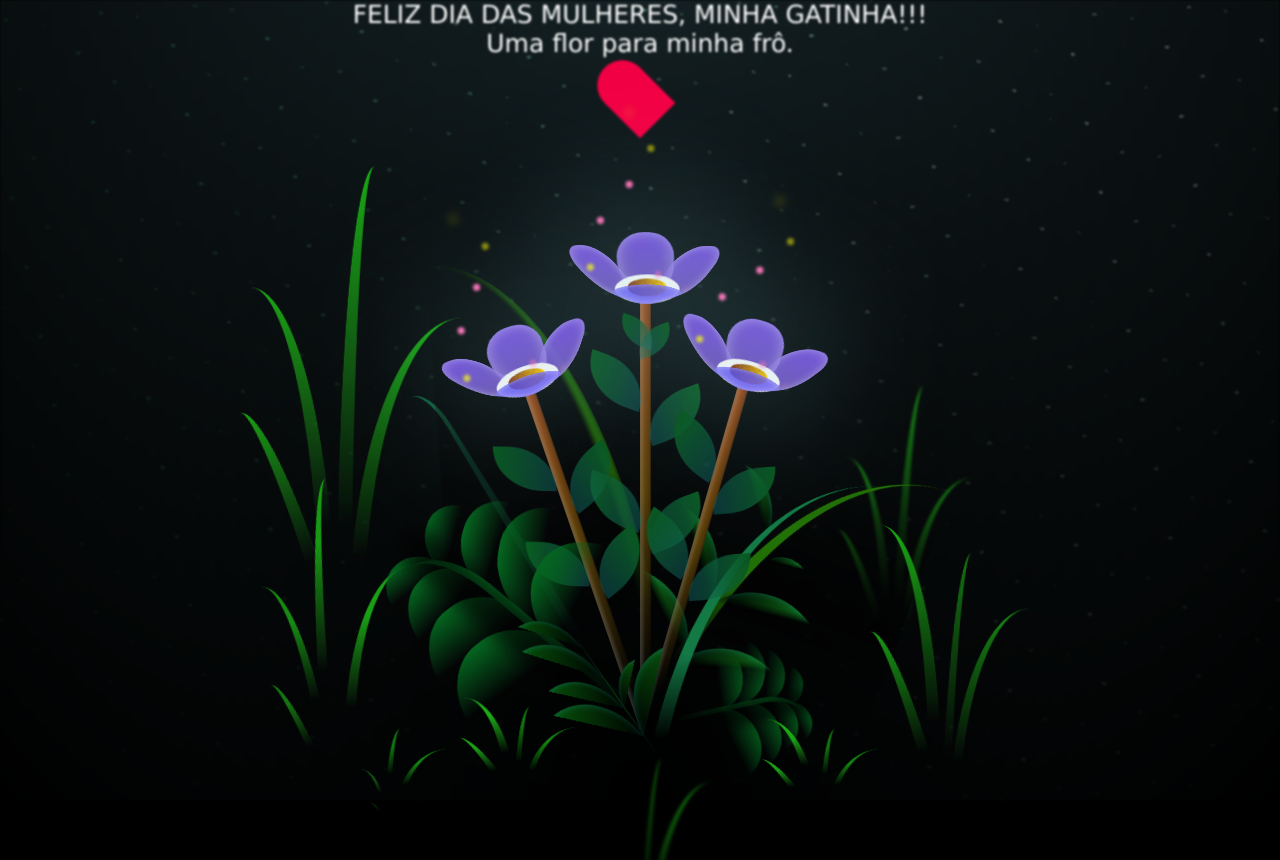
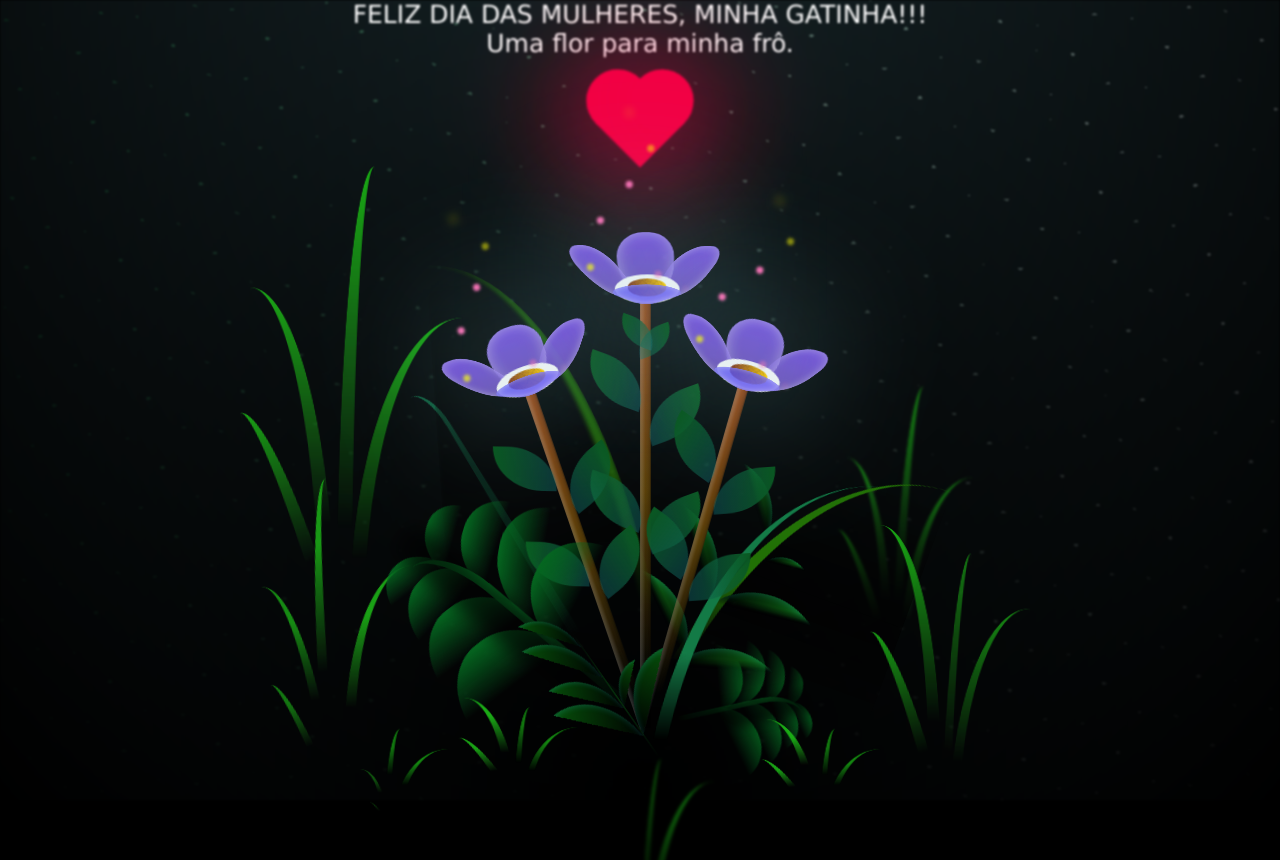
Before and after one commit to Gabriel-Sena/Flores, a plain HTML site: page flores.html in a window 1280 px wide. Shown: the top 860 px of the page. Drawn offline with Linux system fonts and the light colour scheme.

Commit message:
coração finalizado

```diff
--- a/main.css
+++ b/main.css
@@ -40,7 +40,21 @@ p {
   background: #f20044;
   position: relative;
   transform: rotate(-45deg);
-  margin-top: 20px;
+  margin-top: 40px;
+  box-shadow: -10px 10px 90px #f20044;
+  animation: heart .6s linear infinite;
+}
+
+@keyframes heart {
+  0% {
+    transform: rotate(-45deg) scale(1.3);
+  }
+  80% {
+    transform: rotate(-45deg) scale(1.2);
+  }
+  100% {
+    transform: rotate(-45deg) scale(1.3);
+  }
 }
 
 .heart::before {
@@ -51,6 +65,20 @@ p {
   background: #f20044;
   top: -50%;
   border-radius: 50px;
+  box-shadow: -10px -10px 90px #f20044;
+
+}
+
+.heart::after {
+  content: '';
+  position: absolute;
+  height: 50px;
+  width: 50px;
+  background: #f20044;
+  right: -50%;
+  border-radius: 50px;
+  box-shadow: 10px 10px 90px #f20044;
+
 }
 
 .night {
@@ -1358,6 +1386,7 @@ p {
     position: relative;
     top: 30%;
   }
+
   p {
     font-size: 23px;
   }
```
